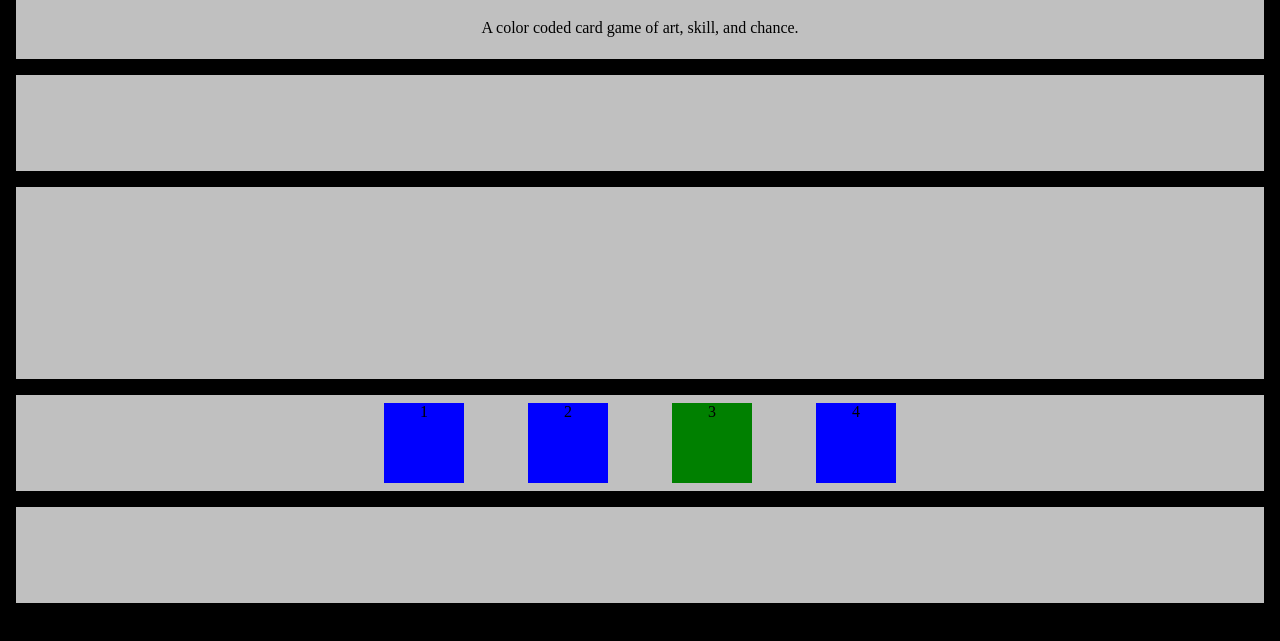
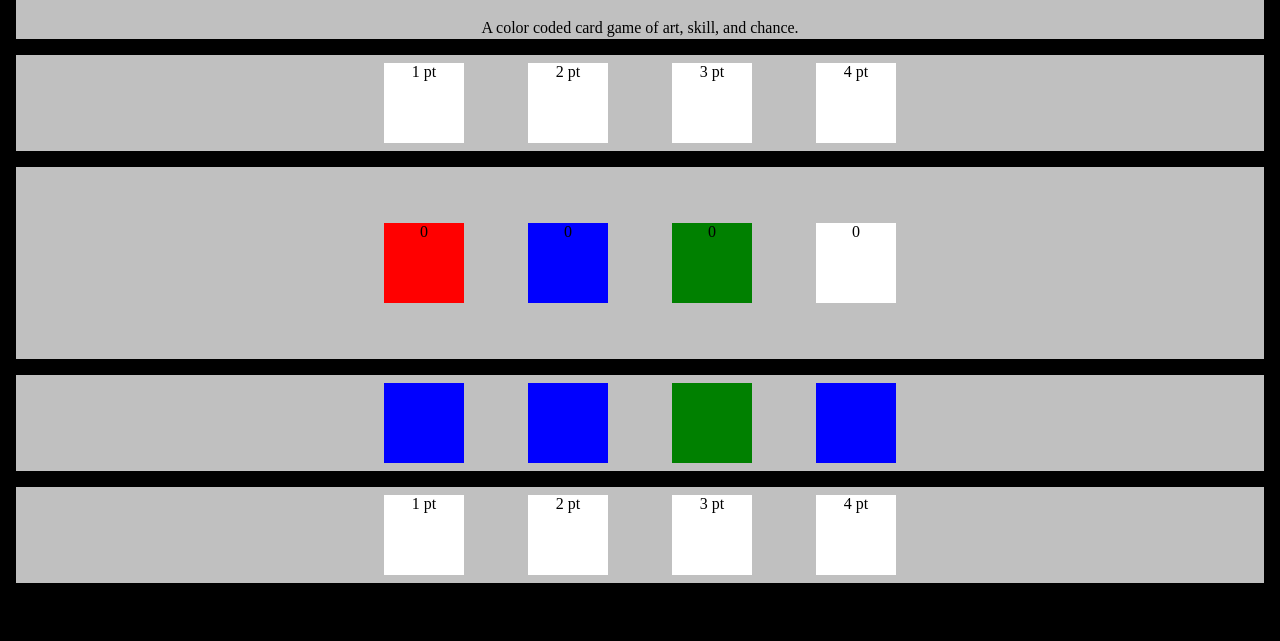
Before and after one commit to Tpalmer111/mini-mandala, a plain HTML site: page index.html in a window 1280 px wide. Shown: the part 77-718 px from the top of the page. Drawn offline with Linux system fonts and the light colour scheme.

Commit message:
updated index.html styles.css

```diff
--- a/index.html
+++ b/index.html
@@ -11,15 +11,31 @@
                 <h1>Mini-Mandala</h1>
                 <p>A color coded card game of art, skill, and chance.</p>
             </div>
-            <div class="CPU-score"></div>
-            <div class="field"></div>
+            <div class="CPU-score flex-row flex-center">
+                <div class="square" id="one-point-CPU">1 pt</div>
+                <div class="square" id="two-point-CPU">2 pt</div>
+                <div class="square" id="three-point-CPU">3 pt</div>
+                <div class="square" id="four-point-CPU">4 pt</div>
+
+            </div>
+            <div class="field flex-row flex-center">
+                <div class="square" id="red-box">0</div>
+                <div class="square" id="blue-box">0</div>
+                <div class="square" id="green-box">0</div>
+                <div class="square" id="yellow-box">0</div>
+            </div>
             <div class="cards flex-row flex-center">
-                <div class="square" id="card-one">1</div>
-                <div class="square" id="card-two">2</div>
-                <div class="square" id="card-three">3</div>
-                <div class="square" id="card-four">4</div>
+                <div class="square" id="card-one"></div>
+                <div class="square" id="card-two"></div>
+                <div class="square" id="card-three"></div>
+                <div class="square" id="card-four"></div>
             </div>
-            <div class="p1-score"></div>
+            <div class="p1-score flex-row flex-center">
+                <div class="square" id="one-point-p1">1 pt</div>
+                <div class="square" id="two-point-p1">2 pt</div>
+                <div class="square" id="three-point-p1">3 pt</div>
+                <div class="square" id="four-point-p1">4 pt</div>
+            </div>
             <script src="./script.js"></script>
 
     </body>
--- a/styles.css
+++ b/styles.css
@@ -4,7 +4,7 @@ body {
 
 .title {
     background-color: silver;
-    height: 120px;
+    height: 100px;
     border: .5em solid black;
     text-align: center;
 }
@@ -42,6 +42,22 @@ body {
     width: 5rem;
     height: 5rem;
     margin: 2em;
+}
+
+#red-box {
+    background-color: red;
+}
+
+#blue-box {
+    background-color: blue;
+}
+
+#green-box {
+    background-color: green;
+}
+
+#yellow-bow {
+    background-color: yellow;
 }
 
 .flex-center {
```
